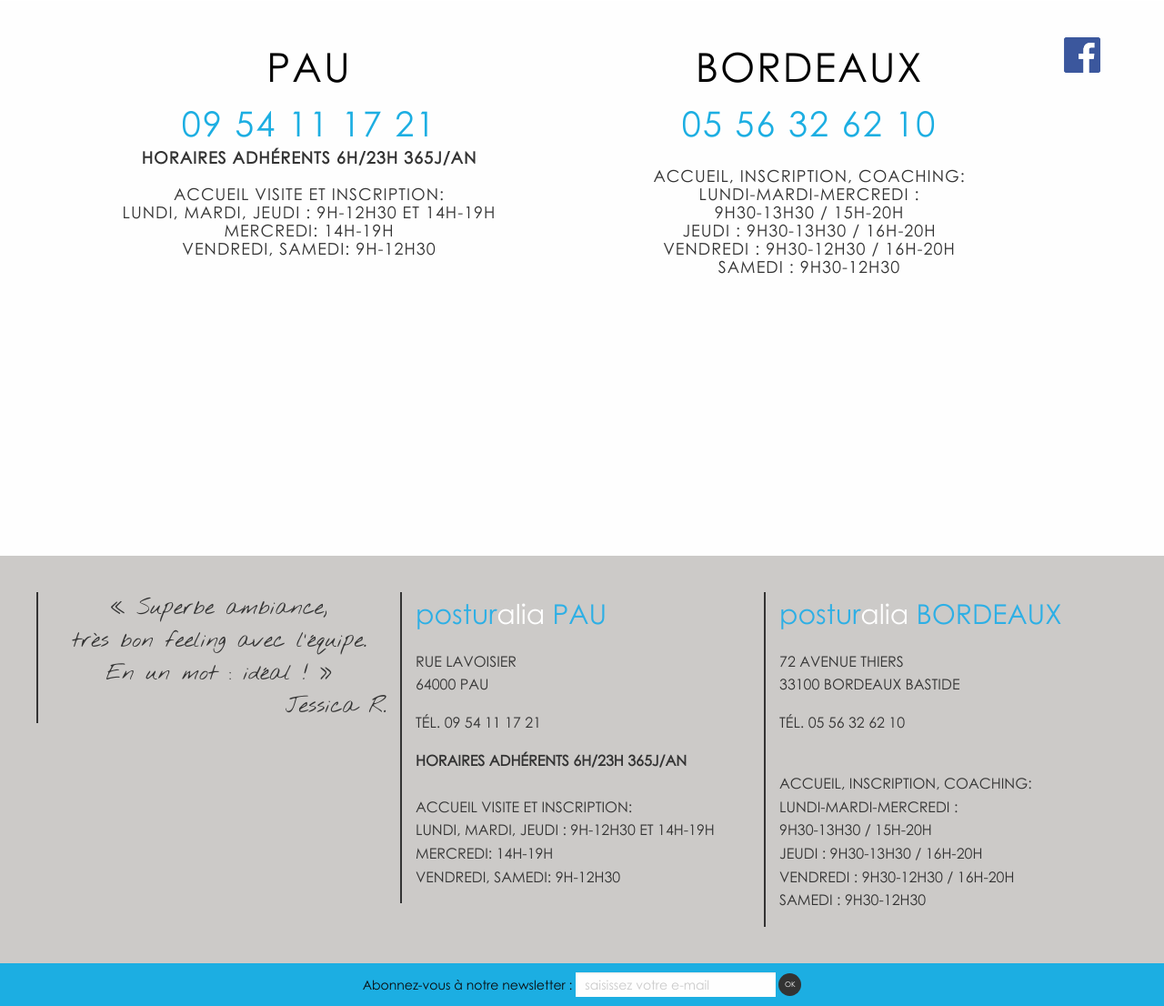
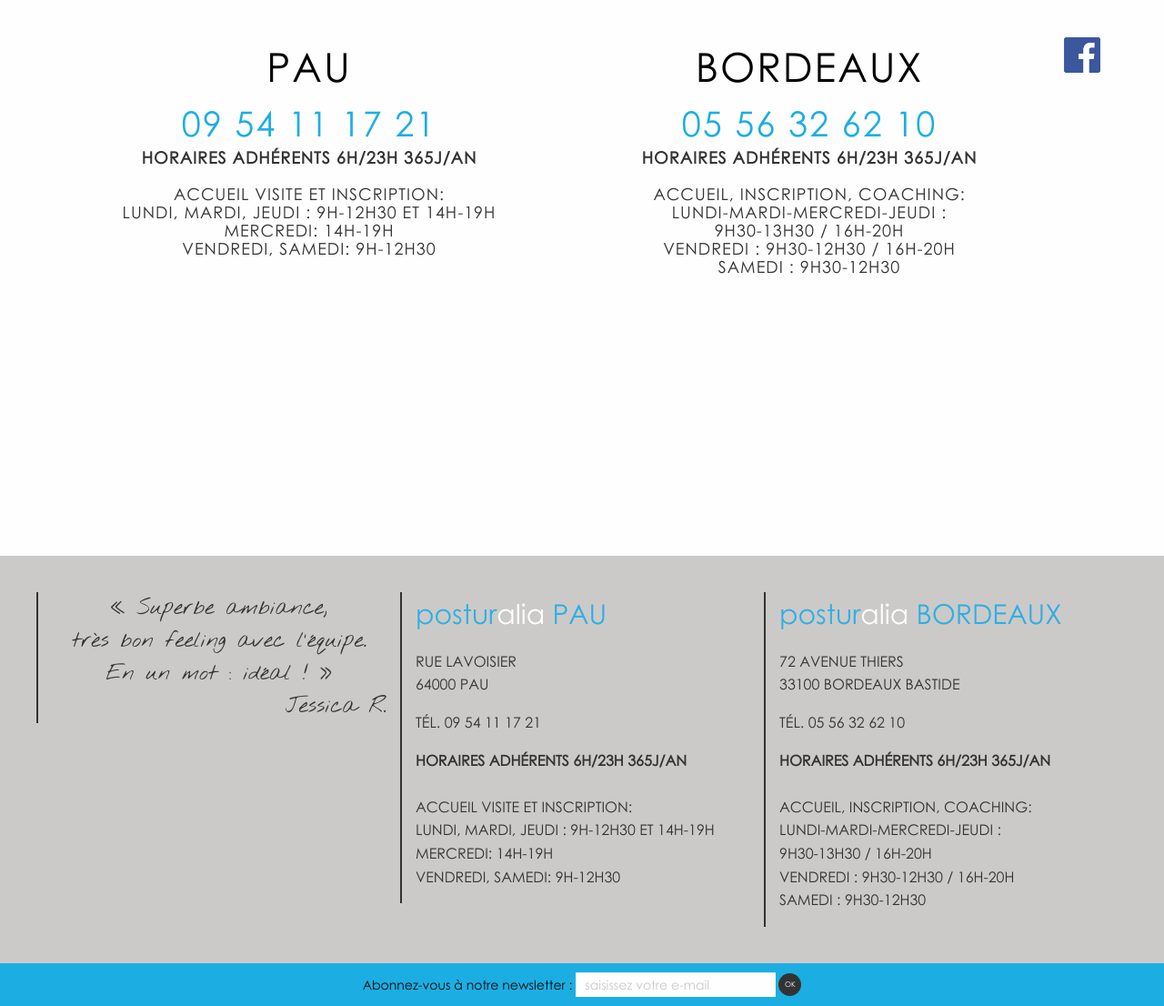
Before and after one commit to xav335/postularaliaProd, a PHP site: page /contact.php in a window 1280 px wide. Shown: the part 1046-2152 px from the top of the page at 91% size. Run offline with PHP 8.4, Linux system fonts and the light colour scheme; data that the repository does not hold is empty; some libraries are stand-ins or nearby versions.

Commit message:
modif des horaires

```diff
--- a/contact.php
+++ b/contact.php
@@ -178,14 +178,15 @@
 						<div class="telephone">05 56 32 62 10</div>
 						<div class="horaires">
 							<p>
-							 <br>
+							    <strong>horaires adhérents 6h/23h 365j/an</strong><br><br>
                                 Accueil, inscription, coaching: <br>
-								Lundi-Mardi-Mercredi :<br> 9h30-13h30 / 15h-20h<br>
-                                Jeudi : 9h30-13h30 / 16h-20h<br>
+								Lundi-Mardi-Mercredi-Jeudi :<br> 9h30-13h30 / 16h-20h<br>
                                 Vendredi : 9h30-12h30 / 16h-20h<br>
                                 Samedi : 9h30-12h30
 							</p>
 						</div>
+
+
 				    </div>
 				    <div class="large-1 medium-1 small-12 columns" data-equalizer-watch>
 				        <a href="<?php echo FACEBOOK_LINK?>" target="_BLANK" ><img src="img/fb.png" alt="" /></a>
--- a/inc/footer.php
+++ b/inc/footer.php
@@ -31,10 +31,9 @@
 						</p>
 						<p>Tél. 05 56 32 62 10</p>
 						<p>
-							    <br>
+							    <strong>horaires adhérents 6h/23h 365j/an</strong><br><br>
                                 Accueil, inscription, coaching: <br>
-								Lundi-Mardi-Mercredi :<br> 9h30-13h30 / 15h-20h<br>
-                                Jeudi : 9h30-13h30 / 16h-20h<br>
+								Lundi-Mardi-Mercredi-Jeudi :<br> 9h30-13h30 / 16h-20h<br>
                                 Vendredi : 9h30-12h30 / 16h-20h<br>
                                 Samedi : 9h30-12h30
 							</p>
```
Also changed, not shown: img/map.png (added).
